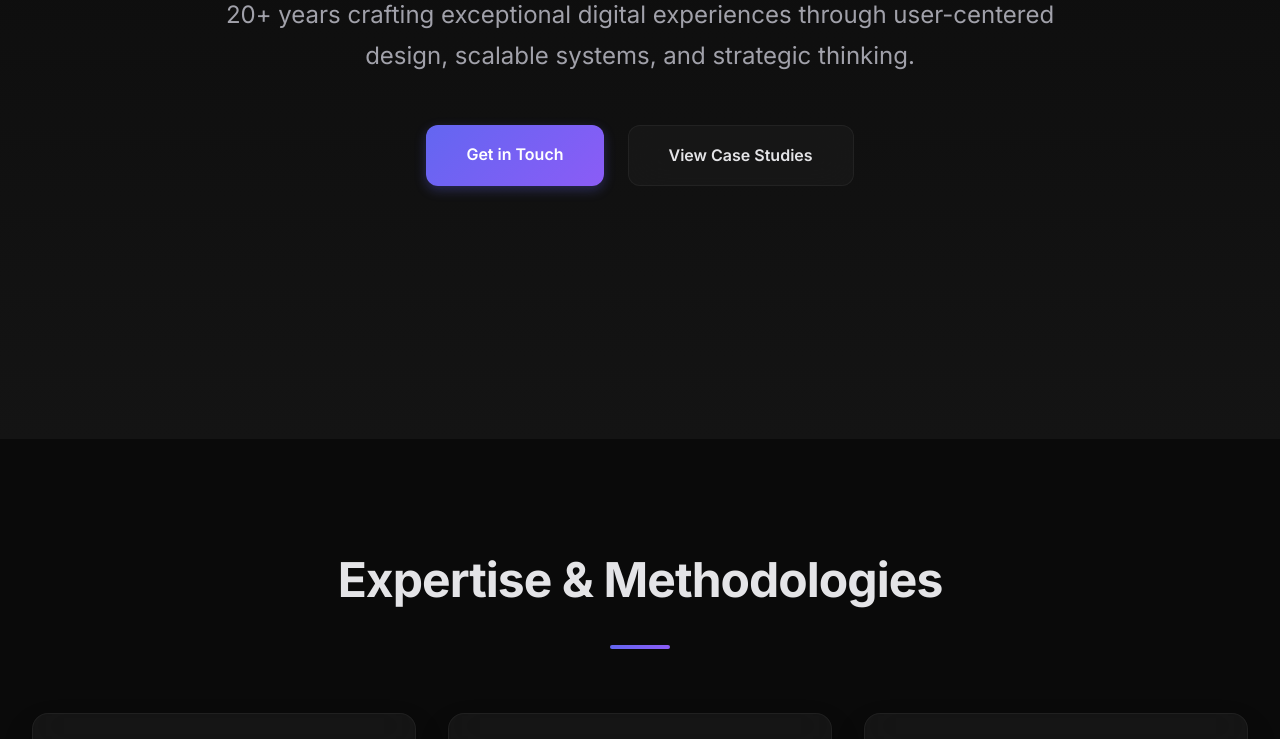
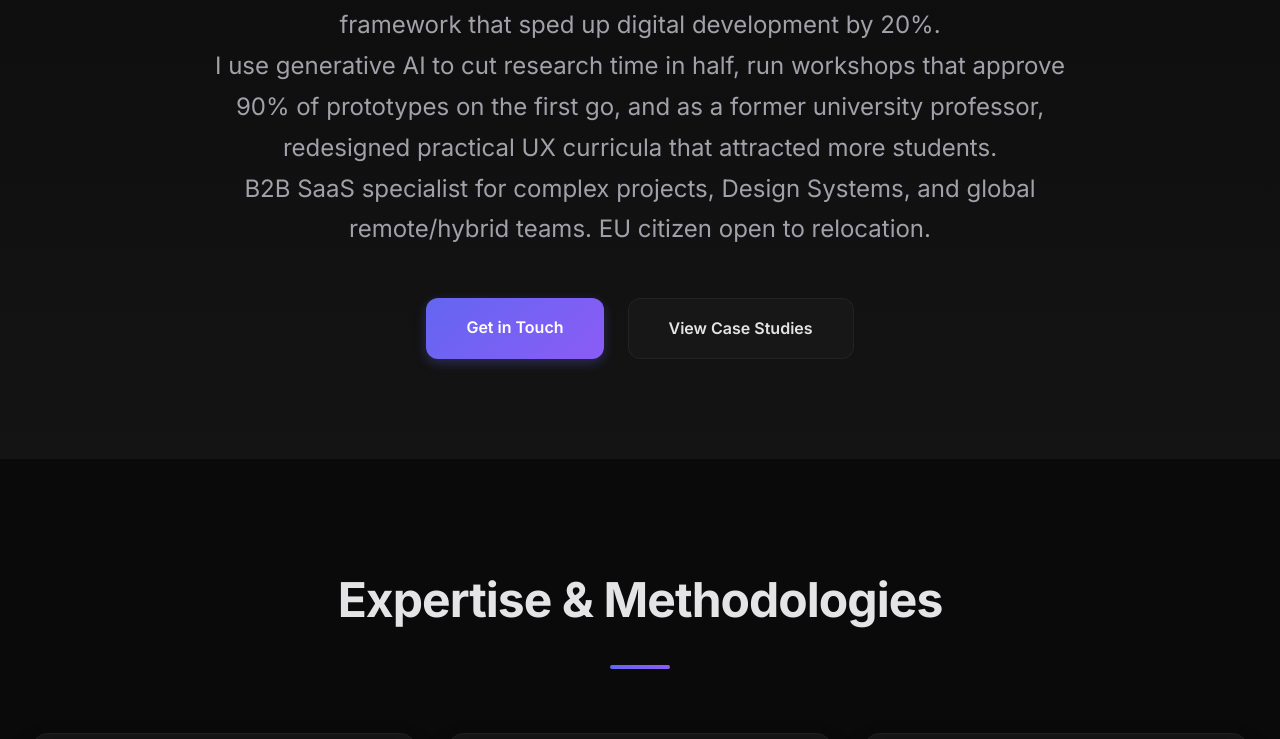
Before and after one commit to emersongoya/portfolio, a plain HTML site: page index.html in a window 1280 px wide. Shown: the part 361-1100 px from the top of the page. Drawn offline with Linux system fonts and the light colour scheme.

Commit message:
Revise subtitle with professional background details
Updated the subtitle paragraph with detailed professional experience and skills.

```diff
--- a/index.html
+++ b/index.html
@@ -27,7 +27,13 @@
     <section class="hero" id="hero">
         <div class="hero-content">
             <h1>Senior Product Designer</h1>
-            <p class="subtitle">20+ years crafting exceptional digital experiences through user-centered design, scalable systems, and strategic thinking.</p>
+            <p class="subtitle">Senior Product Designer | 20+ Years Delivering Real Impact
+                               <br />
+                               At Dell, I optimized Salesforce journeys for small business, significantly boosting adoption among sales reps. At Prudential, I helped B2B insurance products with Itaú/XP/BTG increase profitability. At Braskem, I created a framework that sped up digital development by 20%.
+                               <br />
+                               I use generative AI to cut research time in half, run workshops that approve 90% of prototypes on the first go, and as a former university professor, redesigned practical UX curricula that attracted more students.
+                               <br />
+                               B2B SaaS specialist for complex projects, Design Systems, and global remote/hybrid teams. EU citizen open to relocation.</p>
             <div class="cta-buttons">
                 <a href="#contact" class="btn btn-primary">Get in Touch</a>
                 <a href="case-studies/index.html" class="btn btn-secondary">View Case Studies</a>
```
